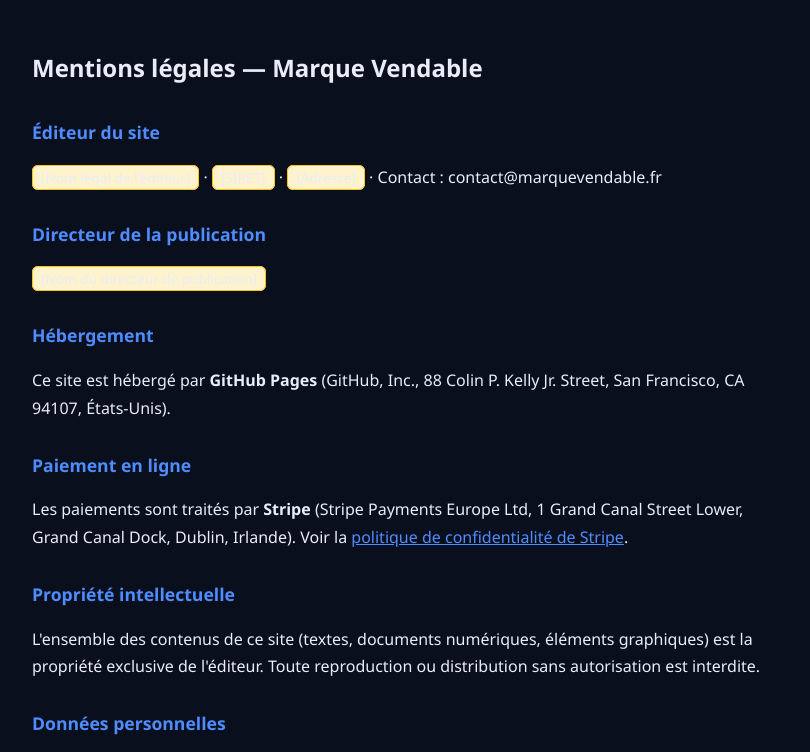
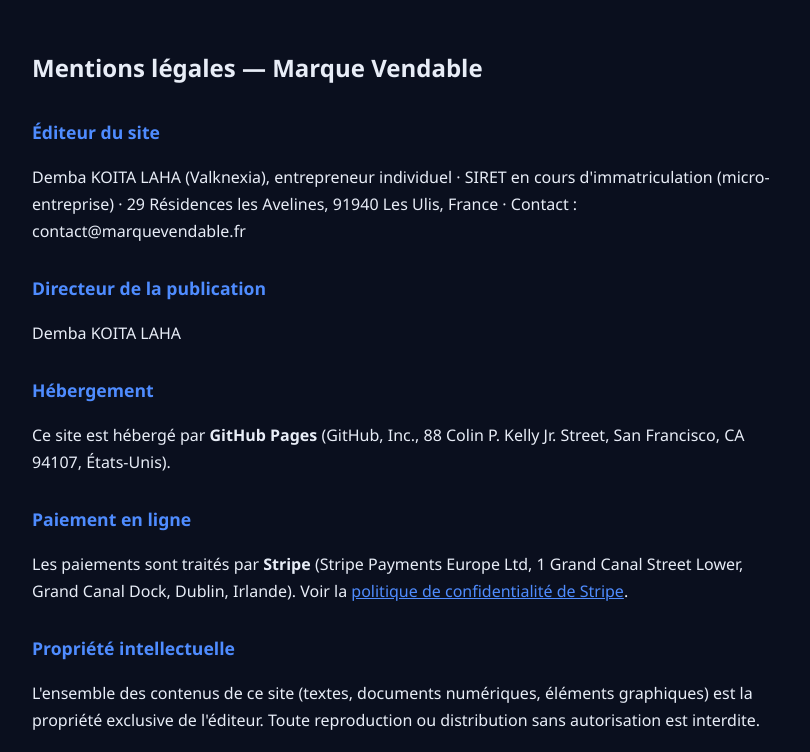
Before and after one commit to Dembis91-940/marque-vendable, a plain HTML site: page mentions-legales.html in a window 1280 px wide. Shown: the top 752 px of the page, without its empty margins (228-1038 px from the left). Drawn offline with Linux system fonts and the light colour scheme.

Commit message:
CGV & mentions légales : identité légale renseignée (Demba KOITA LAHA, 29 Résidences les Avelines, 91940 Les Ulis — SIRET en cours d'immatriculation)

```diff
--- a/mentions-legales.html
+++ b/mentions-legales.html
@@ -16,10 +16,10 @@
 <h1>Mentions légales — Marque Vendable</h1>
 
 <h2>Éditeur du site</h2>
-<p><span class="placeholder">[Nom légal de l'éditeur]</span> · <span class="placeholder">[SIRET]</span> · <span class="placeholder">[Adresse]</span> · Contact : contact@marquevendable.fr</p>
+<p>Demba KOITA LAHA (Valknexia), entrepreneur individuel · SIRET en cours d&#39;immatriculation (micro-entreprise) · 29 Résidences les Avelines, 91940 Les Ulis, France · Contact : contact@marquevendable.fr</p>
 
 <h2>Directeur de la publication</h2>
-<p><span class="placeholder">[Nom du directeur de publication]</span></p>
+<p>Demba KOITA LAHA</p>
 
 <h2>Hébergement</h2>
 <p>Ce site est hébergé par <b>GitHub Pages</b> (GitHub, Inc., 88 Colin P. Kelly Jr. Street, San Francisco, CA 94107, États-Unis).</p>
```
Also changed, not shown: cgv.html (+1 -2 lines).
